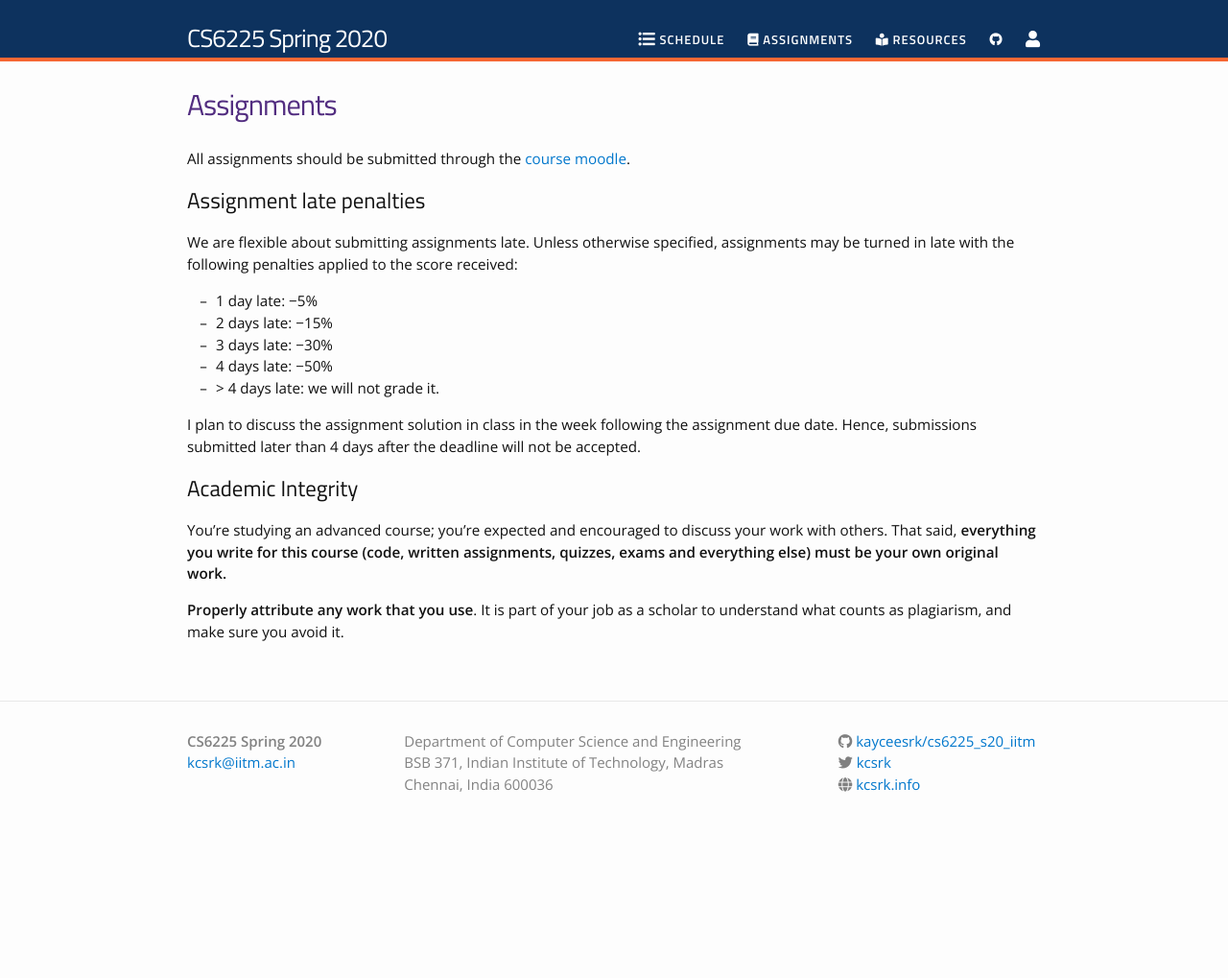
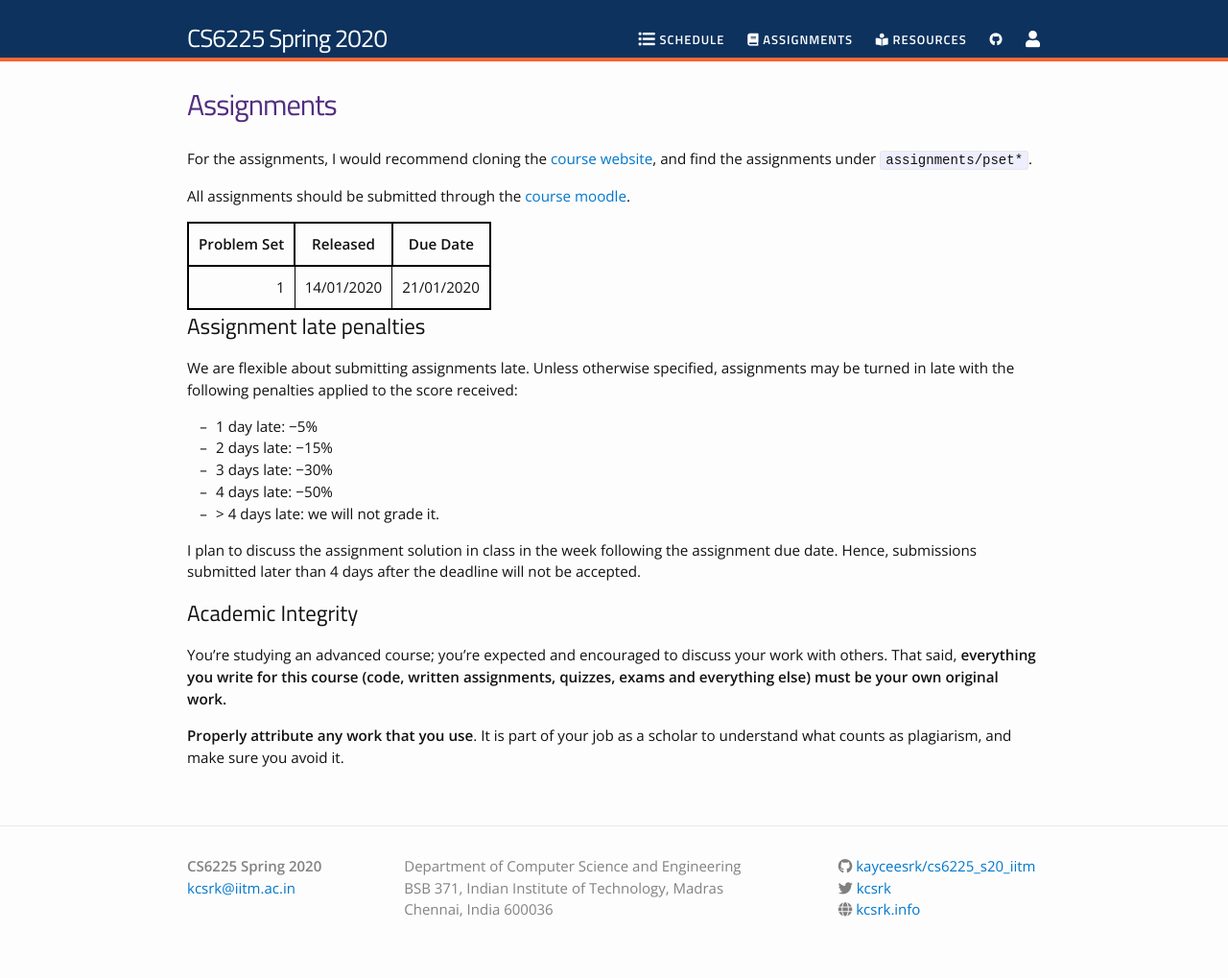
Before and after one commit to kayceesrk/cs6225_s20_iitm, a Jekyll site: the page built from assignments.md, in a window 1280 px wide. Shown: the whole page at 96% size. Built offline with Jekyll 4.4.1, drawn with Linux system fonts in a browser that asks for light colours; nearby versions of some CDN libraries; before the commit the page ends 900 px from its top, so only the background shows below that.

Commit message:
Added pset1

```diff
--- a/assignments.md
+++ b/assignments.md
@@ -4,8 +4,17 @@ title: Assignments
 permalink: /assignments/
 ---
 
+For the assignments, I would recommend cloning the [course
+website](https://github.com/kayceesrk/cs6225_s20_iitm), and find the assignments
+under `assignments/pset*`.
+
 All assignments should be submitted through the [course
-moodle]().
+moodle](https://courses.iitm.ac.in/course/view.php?id=5339).
+
+| Problem Set | Released | Due Date |
+|------------:|----------|----------|
+| 1 | 14/01/2020 | 21/01/2020 |
+
 
 ## Assignment late penalties
 
```
Also changed, not shown: 2 other files.
